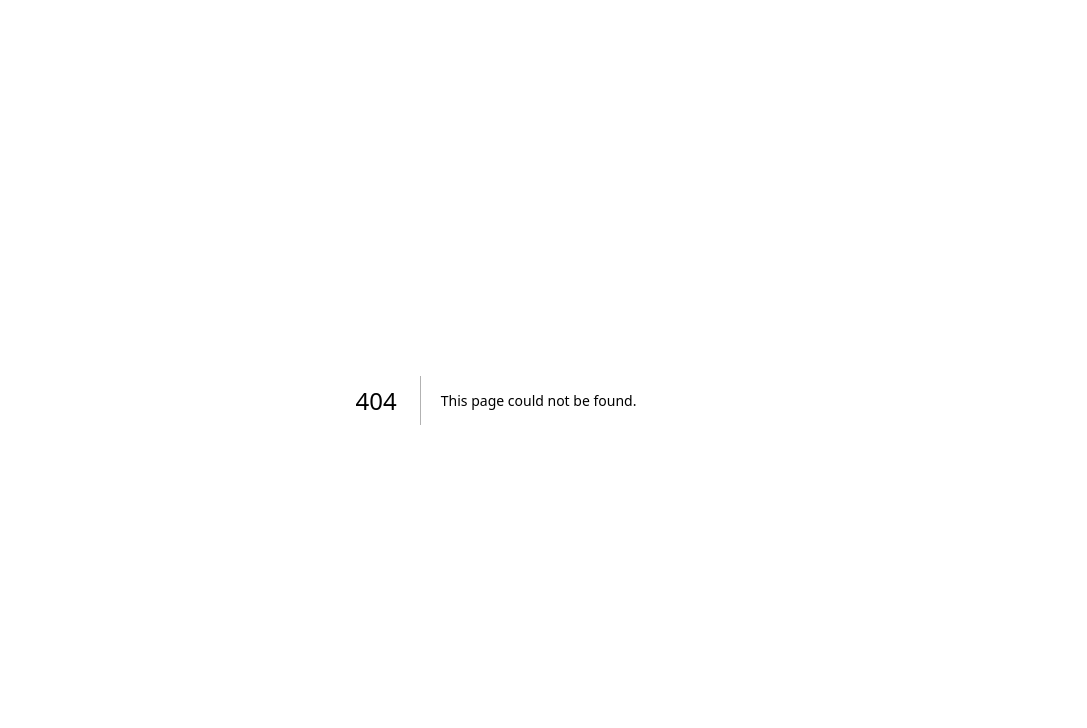
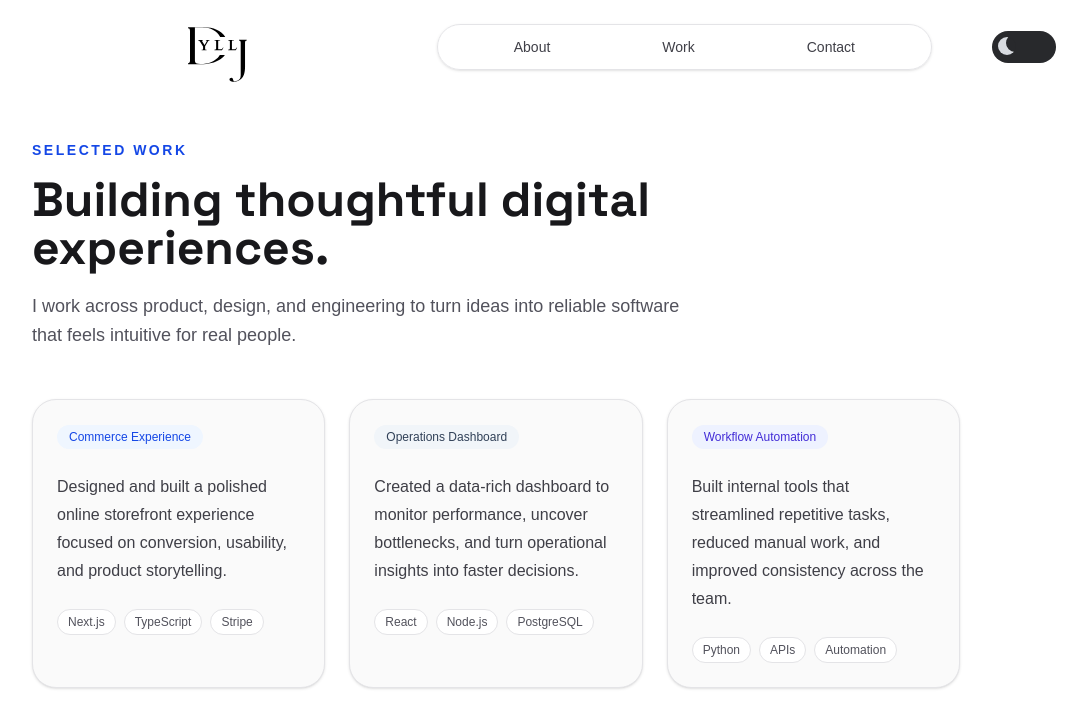
Before and after one commit to Dyllj/about_dyll, a Next.js app: page /work in a window 1280 px wide. Before the commit this address had no page. Shown: the top 728 px of the page, without its empty margins (144-1231 px from the left). Built offline with nearby package versions, Linux system fonts and the light colour scheme.

Commit message:
Add About, Contact, and Work pages with navigation and logo components

```diff
--- a/app/about/page.tsx
+++ b/app/about/page.tsx
@@ -1,10 +1,19 @@
-  export default function AboutPage() {
+import Logo from "../components/logo/logo";
+import PageNav from "../components/page_nav/page_nav";
+import TogglButton from "../components/toggle_button/toggl_button";
+
+export default function AboutPage() {
   return (
-    <main className="min-h-screen items-center justify-center bg-white">
-      <section className="relative flex mt-5 items-center justify-between gap-4">
-      </section>
-      <section className="mt-6 ml-30 flex flex-col gap-4">
-        <div className=" w-200">
+    <main className="min-h-screen bg-white">
+      <header className="absolute left-80 top-3 z-40">
+        <Logo />
+      </header>
+      <div className="absolute right-20 top-6 z-40 flex items-center gap-15">
+        <PageNav />
+        <TogglButton />
+      </div>
+      <section className="mt-28 ml-30 flex flex-col gap-4 pt-16 pr-24">
+        <div className="w-200">
           <h6
             className="text-lg font-semibold text-zinc-400"
             style={{ fontFamily: "var(--font-noto-sans-hebrew), sans-serif" }}
@@ -17,7 +26,7 @@
           >
             About Me
           </h1>
-          <p className="mt-6 text-lg text-zinc-600 leading-relaxed">
+          <p className="mt-6 max-w-3xl text-lg leading-relaxed text-zinc-600">
             Hello! I am a passionate Full Stack Developer based in Cebu City, Philippines.
             I combine technology, creativity, and continuous learning to turn ideas into practical solutions.
           </p>
--- /dev/null
+++ b/app/components/logo/logo.tsx
@@ -0,0 +1,16 @@
+import Image from "next/image";
+import Link from "next/link";
+
+export default function Logo() {
+  return (
+    <Link href="/" className="inline-flex items-center" aria-label="About Dyll home">
+      <Image
+        src="/about_dyll_assets/LOGO.svg"
+        alt="About Dyll logo"
+        width={50}
+        height={50}
+        className="h-20 w-20 rounded-full"
+      />
+    </Link>
+  );
+}
--- a/app/components/nav/nav.tsx
+++ b/app/components/nav/nav.tsx
@@ -11,7 +11,7 @@ const navigationItems = [
   },
   {
     label: "Work",
-    href: "#work",
+    href: "/work",
     icon: (
       <>
         <rect x="3.5" y="7.5" width="17" height="12" rx="2" />
@@ -21,7 +21,7 @@ const navigationItems = [
   },
   {
     label: "Contact",
-    href: "#contact",
+    href: "/contact",
     icon: (
       <>
         <rect x="3.5" y="5.5" width="17" height="13" rx="2" />
--- /dev/null
+++ b/app/components/page_nav/page_nav.tsx
@@ -0,0 +1,29 @@
+import Link from "next/link";
+
+const navigationItems = [
+  { label: "About", href: "/about" },
+  { label: "Work", href: "/work" },
+  { label: "Contact", href: "/contact" },
+];
+
+export default function PageNav() {
+  return (
+    <nav
+      aria-label="Page navigation"
+      className="h-full rounded-full border border-zinc-200 bg-white/90 px-15 py-3 shadow-sm backdrop-blur-sm"
+    >
+      <ul className="flex items-center gap-20 text-sm font-medium text-zinc-700">
+        {navigationItems.map(({ label, href }) => (
+          <li key={label}>
+            <Link
+              href={href}
+              className="rounded-full px-4 py-2 transition-colors duration-200 hover:bg-blue-50 hover:text-blue-700 focus-visible:outline-2 focus-visible:outline-offset-2 focus-visible:outline-blue-600"
+            >
+              {label}
+            </Link>
+          </li>
+        ))}
+      </ul>
+    </nav>
+  );
+}
--- /dev/null
+++ b/app/contact/page.tsx
@@ -0,0 +1,71 @@
+import Logo from "../components/logo/logo";
+import PageNav from "../components/page_nav/page_nav";
+import TogglButton from "../components/toggle_button/toggl_button";
+
+const contactMethods = [
+  {
+    title: "Email",
+    value: "hello@aboutdyll.com",
+    href: "mailto:hello@aboutdyll.com",
+  },
+  {
+    title: "LinkedIn",
+    value: "/in/aboutdyll",
+    href: "https://www.linkedin.com",
+  },
+  {
+    title: "GitHub",
+    value: "github.com/aboutdyll",
+    href: "https://github.com",
+  },
+];
+
+export default function ContactPage() {
+  return (
+    <main className="min-h-screen bg-white">
+      <header className="absolute left-80 top-3 z-40">
+        <Logo />
+      </header>
+      <div className="absolute right-20 top-6 z-40 flex items-center gap-15">
+        <PageNav />
+        <TogglButton />
+      </div>
+      <section className="mt-15 mx-auto max-w-5xl px-6 pb-16 pt-20 md:px-10 lg:px-12">
+        <div className="max-w-2xl">
+          <p
+            className="text-sm font-semibold uppercase tracking-[0.18em] text-blue-700"
+            style={{ fontFamily: "var(--font-noto-sans-hebrew), sans-serif" }}
+          >
+            Contact
+          </p>
+          <h1
+            className="mt-4 text-4xl font-bold text-zinc-900 md:text-5xl"
+            style={{ fontFamily: "var(--font-space-grotesk), sans-serif" }}
+          >
+            Let&apos;s build something meaningful.
+          </h1>
+          <p className="mt-5 text-lg leading-relaxed text-zinc-600">
+            Whether you&apos;re looking for a product partner, a new teammate, or a developer to turn an idea into a working experience, I&apos;d love to hear from you.
+          </p>
+        </div>
+
+        <div className="mt-12 grid gap-5 md:grid-cols-3">
+          {contactMethods.map((method) => (
+            <a
+              key={method.title}
+              href={method.href}
+              target={method.href.startsWith("http") ? "_blank" : undefined}
+              rel={method.href.startsWith("http") ? "noreferrer" : undefined}
+              className="rounded-3xl border border-zinc-200 bg-zinc-50 p-6 transition-colors duration-300 hover:border-blue-300 hover:bg-blue-50"
+            >
+              <p className="text-sm font-medium uppercase tracking-[0.12em] text-zinc-500">
+                {method.title}
+              </p>
+              <p className="mt-4 text-xl font-semibold text-zinc-900">{method.value}</p>
+            </a>
+          ))}
+        </div>
+      </section>
+    </main>
+  );
+}
--- a/app/page.tsx
+++ b/app/page.tsx
@@ -1,4 +1,5 @@
 import Image from "next/image";
+import Link from "next/link";
 import TogglButton from "./components/toggle_button/toggl_button";
 import Nav from "./components/nav/nav";
 
@@ -34,13 +35,13 @@ export default function Home() {
           >
             Combining Technology, Creativity, and Continous learning to turn ideas into <span className="text-blue-700">practical solutions.</span>
           </h1>
-          <button className="btn-progress mt-6 inline-flex items-center justify-center gap-2">
+          <Link href="/contact" className="btn-progress mt-6 inline-flex items-center justify-center gap-2">
             Get in Touch
             <svg xmlns="http://www.w3.org/2000/svg" width="18" height="18" viewBox="0 0 24 24" fill="none" stroke="currentColor" strokeWidth="2.5" strokeLinecap="round" strokeLinejoin="round">
               <path d="M5 12h14" />
               <path d="m12 5 7 7-7 7" />
             </svg>
-          </button>
+          </Link>
         </div>
         <div className=""></div>
       </section>
--- /dev/null
+++ b/app/work/page.tsx
@@ -0,0 +1,84 @@
+import Logo from "../components/logo/logo";
+import PageNav from "../components/page_nav/page_nav";
+import TogglButton from "../components/toggle_button/toggl_button";
+
+const projects = [
+  {
+    title: "Commerce Experience",
+    description:
+      "Designed and built a polished online storefront experience focused on conversion, usability, and product storytelling.",
+    stack: ["Next.js", "TypeScript", "Stripe"],
+    accent: "bg-blue-50 text-blue-700",
+  },
+  {
+    title: "Operations Dashboard",
+    description:
+      "Created a data-rich dashboard to monitor performance, uncover bottlenecks, and turn operational insights into faster decisions.",
+    stack: ["React", "Node.js", "PostgreSQL"],
+    accent: "bg-slate-100 text-slate-700",
+  },
+  {
+    title: "Workflow Automation",
+    description:
+      "Built internal tools that streamlined repetitive tasks, reduced manual work, and improved consistency across the team.",
+    stack: ["Python", "APIs", "Automation"],
+    accent: "bg-indigo-50 text-indigo-700",
+  },
+];
+
+export default function WorkPage() {
+  return (
+    <main className="min-h-screen bg-white">
+      <header className="absolute left-80 top-3 z-40">
+        <Logo />
+      </header>
+      <div className="absolute right-20 top-6 z-40 flex items-center gap-15">
+        <PageNav />
+        <TogglButton />
+      </div>
+      <section className="mt-15 mx-auto max-w-5xl px-6 pb-16 pt-20 md:px-10 lg:px-12">
+        <div className="max-w-2xl">
+          <p
+            className="text-sm font-semibold uppercase tracking-[0.18em] text-blue-700"
+            style={{ fontFamily: "var(--font-noto-sans-hebrew), sans-serif" }}
+          >
+            Selected Work
+          </p>
+          <h1
+            className="mt-4 text-4xl font-bold text-zinc-900 md:text-5xl"
+            style={{ fontFamily: "var(--font-space-grotesk), sans-serif" }}
+          >
+            Building thoughtful digital experiences.
+          </h1>
+          <p className="mt-5 text-lg leading-relaxed text-zinc-600">
+            I work across product, design, and engineering to turn ideas into reliable software that feels intuitive for real people.
+          </p>
+        </div>
+
+        <div className="mt-12 grid gap-6 md:grid-cols-2 xl:grid-cols-3">
+          {projects.map((project) => (
+            <article
+              key={project.title}
+              className="rounded-3xl border border-zinc-200 bg-zinc-50 p-6 shadow-sm transition-transform duration-300 hover:-translate-y-1"
+            >
+              <div className={`mb-6 inline-flex rounded-full px-3 py-1 text-xs font-medium ${project.accent}`}>
+                {project.title}
+              </div>
+              <p className="text-base leading-7 text-zinc-700">{project.description}</p>
+              <div className="mt-6 flex flex-wrap gap-2">
+                {project.stack.map((item) => (
+                  <span
+                    key={item}
+                    className="rounded-full border border-zinc-200 bg-white px-2.5 py-1 text-xs font-medium text-zinc-600"
+                  >
+                    {item}
+                  </span>
+                ))}
+              </div>
+            </article>
+          ))}
+        </div>
+      </section>
+    </main>
+  );
+}
```
